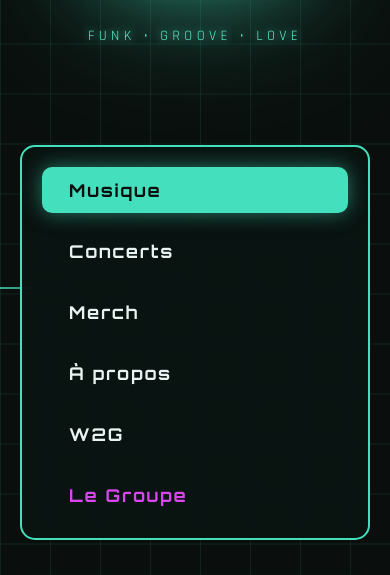
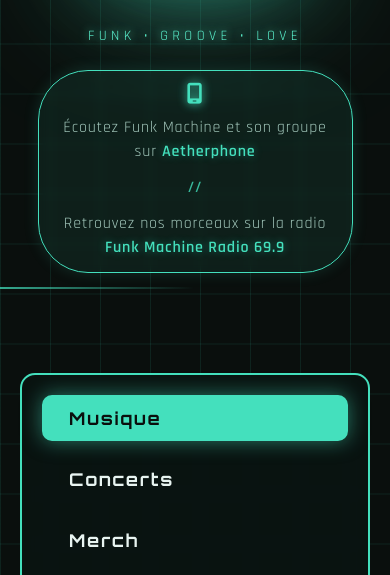
Before and after one commit to Obsidian-Chrome/funkmachine, a plain HTML site: page index.html in a window 390 px wide. Shown: the part 219-794 px from the top of the page. Drawn offline with Linux system fonts and the light colour scheme.

Commit message:
ajout concert 18 juillet 2026, bannière Aetherphone et radio

```diff
--- a/fatm/fatm.css
+++ b/fatm/fatm.css
@@ -2347,3 +2347,44 @@ body {
         font-size: 0.9rem;
     }
 }
+
+/* Aetherphone & Radio banner */
+.aetherphone-banner {
+    display: inline-flex;
+    align-items: center;
+    justify-content: center;
+    flex-wrap: wrap;
+    gap: 12px;
+    margin-top: 25px;
+    padding: 12px 24px;
+    background: rgba(217, 70, 239, 0.08);
+    border: 1px solid var(--neon-cyan);
+    border-radius: 50px;
+    color: var(--text-secondary);
+    font-family: 'Rajdhani', sans-serif;
+    font-size: 1rem;
+    letter-spacing: 0.05em;
+    text-align: center;
+    box-shadow: 0 0 15px rgba(217, 70, 239, 0.15);
+    backdrop-filter: blur(5px);
+    max-width: 90%;
+    line-height: 1.5;
+}
+
+.aetherphone-banner i {
+    color: var(--neon-cyan);
+    font-size: 1.3rem;
+    filter: drop-shadow(0 0 5px var(--neon-cyan));
+}
+
+.aetherphone-banner .separator {
+    color: var(--neon-cyan);
+    font-weight: 700;
+    opacity: 0.8;
+}
+
+.aetherphone-banner strong {
+    color: var(--neon-cyan);
+    font-weight: 700;
+    text-shadow: 0 0 8px rgba(217, 70, 239, 0.4);
+}
--- a/funk-machine.css
+++ b/funk-machine.css
@@ -2345,3 +2345,44 @@ body {
         font-size: 0.9rem;
     }
 }
+
+/* Aetherphone & Radio banner */
+.aetherphone-banner {
+    display: inline-flex;
+    align-items: center;
+    justify-content: center;
+    flex-wrap: wrap;
+    gap: 12px;
+    margin-top: 25px;
+    padding: 12px 24px;
+    background: rgba(68, 224, 189, 0.08);
+    border: 1px solid var(--neon-cyan);
+    border-radius: 50px;
+    color: var(--text-secondary);
+    font-family: 'Rajdhani', sans-serif;
+    font-size: 1rem;
+    letter-spacing: 0.05em;
+    text-align: center;
+    box-shadow: 0 0 15px rgba(68, 224, 189, 0.15);
+    backdrop-filter: blur(5px);
+    max-width: 90%;
+    line-height: 1.5;
+}
+
+.aetherphone-banner i {
+    color: var(--neon-cyan);
+    font-size: 1.3rem;
+    filter: drop-shadow(0 0 5px var(--neon-cyan));
+}
+
+.aetherphone-banner .separator {
+    color: var(--neon-cyan);
+    font-weight: 700;
+    opacity: 0.8;
+}
+
+.aetherphone-banner strong {
+    color: var(--neon-cyan);
+    font-weight: 700;
+    text-shadow: 0 0 8px rgba(68, 224, 189, 0.4);
+}
--- a/index.html
+++ b/index.html
@@ -24,6 +24,12 @@
                 </a>
             </div>
             <p class="artist-tagline">FUNK • GROOVE • LOVE</p>
+            <div class="aetherphone-banner">
+                <i class="fa-solid fa-mobile-screen"></i>
+                <span>Écoutez Funk Machine et son groupe sur <strong>Aetherphone</strong></span>
+                <span class="separator">//</span>
+                <span>Retrouvez nos morceaux sur la radio <strong>Funk Machine Radio 69.9</strong></span>
+            </div>
         </header>
 
         <!-- Navigation -->
```
Also changed, not shown: data/concerts_fatm.json (+7 -0 lines), fatm/index.html (+6 -0 lines).
